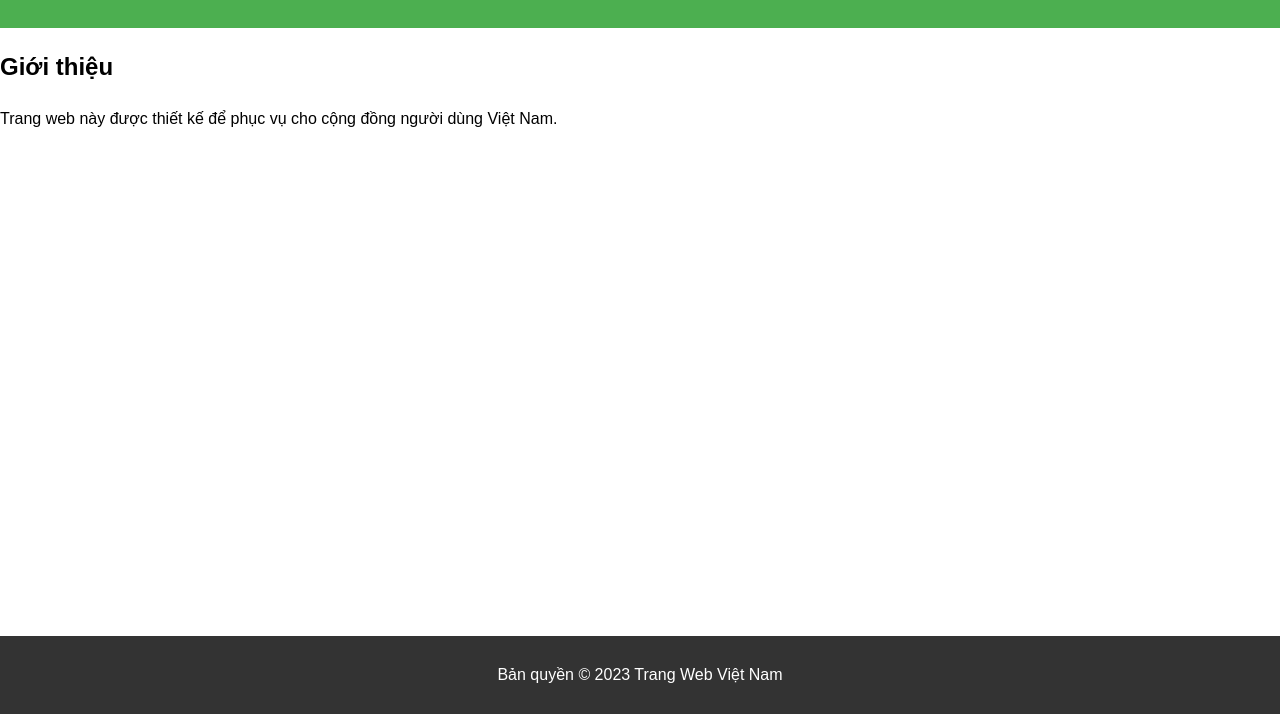
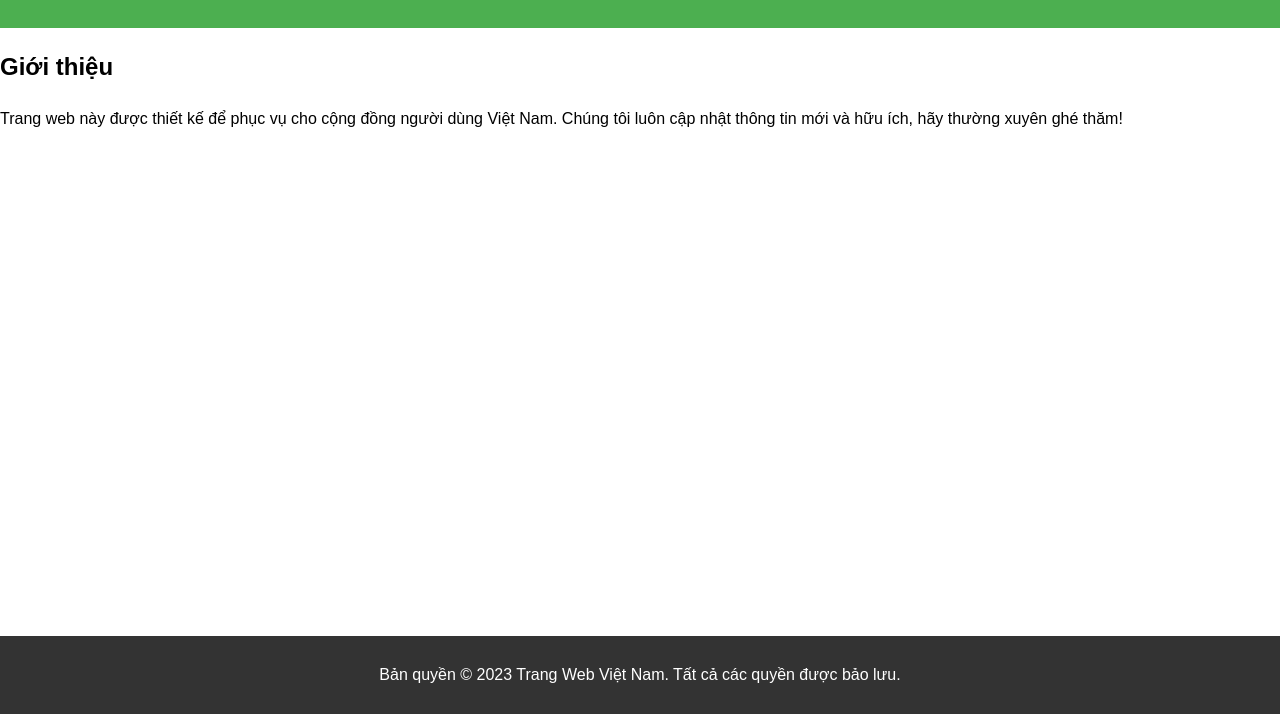
Before and after one commit to dianannperla/trang-web-viet-nam, a website: page index.html in a window 1280 px wide. Shown: the part 86-800 px from the top of the page. Drawn offline with Linux system fonts and the light colour scheme.

Commit message:
Update content to improve user engagement.

```diff
--- a/index.html
+++ b/index.html
@@ -13,11 +13,11 @@
     <main>
         <section>
             <h2>Giới thiệu</h2>
-            <p>Trang web này được thiết kế để phục vụ cho cộng đồng người dùng Việt Nam.</p>
+            <p>Trang web này được thiết kế để phục vụ cho cộng đồng người dùng Việt Nam. Chúng tôi luôn cập nhật thông tin mới và hữu ích, hãy thường xuyên ghé thăm!</p>
         </section>
     </main>
     <footer>
-        <p>Bản quyền &copy; 2023 Trang Web Việt Nam</p>
+        <p>Bản quyền &copy; 2023 Trang Web Việt Nam. Tất cả các quyền được bảo lưu.</p>
     </footer>
 </body>
 </html>
```
